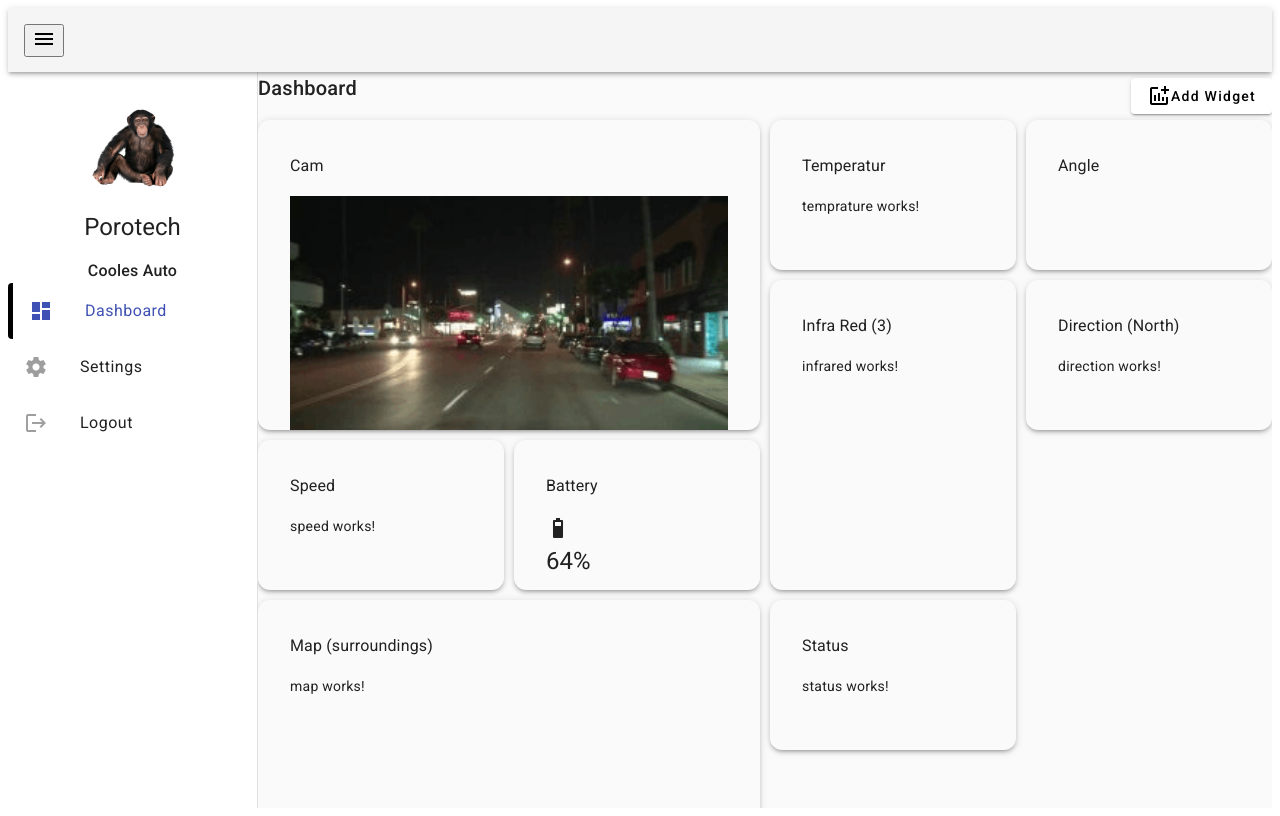
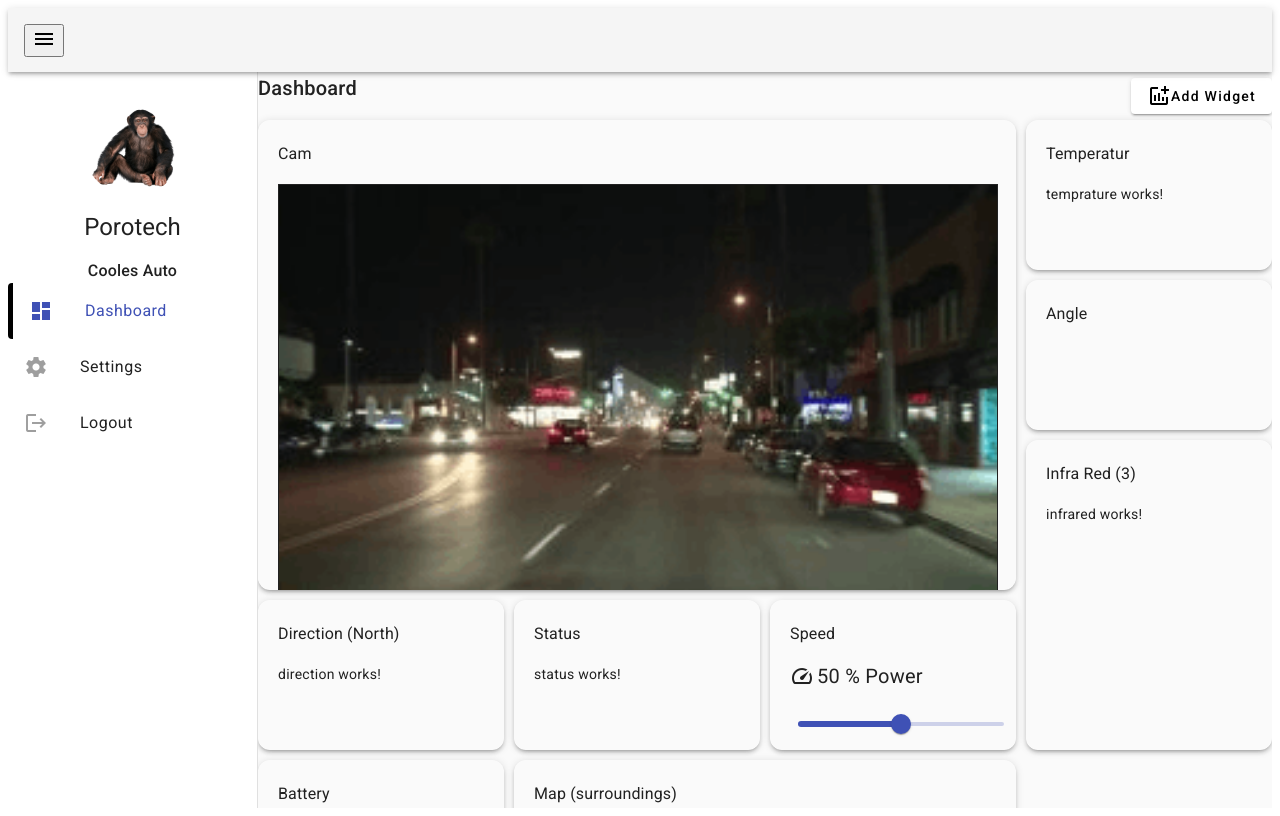
Before and after one commit to fes-wiesbaden/23be13-p3-iot-gruppe-5-porotech-industries, an Angular app: page /dashboard in a window 1280 px wide. Built offline with nearby package versions, Linux system fonts and the light colour scheme.

Commit message:
some style changes + speed control slider

```diff
--- a/src/app/components/widget/widget-options/widget-options.component.ts
+++ b/src/app/components/widget/widget-options/widget-options.component.ts
@@ -51,10 +51,11 @@ import { MatButtonToggleGroup } from '@angular/material/button-toggle';
 
     display: flex;
     flex-direction: column;
-    justify-content: center;
+    justify-content: flex-start;
     align-items: center;
     box-sizing: border-box;
-     --mat-standard-button-toggle-height: 16px;
+
+    --mat-standard-button-toggle-height: 16px;
 
     > div {
       display: flex;
@@ -62,7 +63,6 @@ import { MatButtonToggleGroup } from '@angular/material/button-toggle';
       align-items: center;
       margin-bottom: 18px;
     }
-
   }
 
   .close-button {
--- a/src/app/components/widget/widget.component.ts
+++ b/src/app/components/widget/widget.component.ts
@@ -32,7 +32,7 @@ import { WidgetOptionsComponent } from "./widget-options/widget-options.componen
       position: relative;
       height: 100%;
       width: 100%;
-      padding: 32px;
+      padding: 20px;
       box-sizing: border-box;
       border-radius: inherit;
       overflow: hidden;
--- a/src/app/pages/dashboard/widgets/battery/battery.component.ts
+++ b/src/app/pages/dashboard/widgets/battery/battery.component.ts
@@ -5,8 +5,7 @@ import { Component } from '@angular/core';
   imports: [],
   template: `
   <div>
-    <i class="material-icons">battery_5_bar</i>
-    <h1>64%</h1>
+    <i class="material-icons battery_5_bar"></i><h1>64%</h1>
   </div>
   `,
   styles: ``
--- a/src/app/pages/dashboard/widgets/cam/cam.component.ts
+++ b/src/app/pages/dashboard/widgets/cam/cam.component.ts
@@ -9,20 +9,17 @@ import { Component } from '@angular/core';
       src="501-0667_t.png"
       class="cam-image"
       sizes="100vw"
+      [border]="1"
     />
   `,
 styles: `
-  :host {
-    display: block;
-    width: 100%;
-    height: 100%;
-  }
 
   .cam-image {
     width: 100%;
     height: 100%;
     object-fit: cover;
     display: block;
+    margin: 0 auto;
   }`
 })
 export class CamComponent {
--- a/src/app/pages/dashboard/widgets/speed/speed.component.ts
+++ b/src/app/pages/dashboard/widgets/speed/speed.component.ts
@@ -1,15 +1,66 @@
 import { Component } from '@angular/core';
+import { CommonModule } from '@angular/common';
+import { FormsModule } from '@angular/forms';
+import { MatButtonModule } from '@angular/material/button';
+import { MatIconModule } from '@angular/material/icon';
+import { MatSliderModule } from '@angular/material/slider';
 
 @Component({
   selector: 'app-speed',
-  imports: [],
+  standalone: true,
+  imports: [
+    CommonModule,
+    FormsModule,
+    MatButtonModule,
+    MatIconModule,
+    MatSliderModule,
+  ],
   template: `
-    <p>
-      speed works!
-    </p>
+    <div class="speed-display">
+      <mat-icon class="speed-icon">speed</mat-icon>
+      <span>{{ value }} % Power</span>
+    </div>
+
+    <div class="slider">
+      <mat-slider
+
+        class="example-margin"
+        [disabled]="disabled"
+        [max]="max"
+        [min]="min"
+        [step]="step"
+      >
+        <input matSliderThumb [(ngModel)]="value" />
+      </mat-slider>
+    </div>
   `,
-  styles: ``
+  styles: [`
+    .speed-display {
+      display: flex;
+      align-items: center;
+      gap: 3px;
+      font-size: 20px;
+      margin-bottom: 12px;
+    }
+
+    .speed-icon {
+      font-size: 24px;
+    }
+
+    .example-margin {
+      width: 100%;
+    }
+
+    .slider {
+      align: center;
+    }
+  `],
 })
 export class SpeedComponent {
-
+  value = 50;
+  min = 0;
+  max = 100;
+  step = 1;
+  disabled = false;
+center: any;
 }
--- a/src/app/services/dashboard.service.ts
+++ b/src/app/services/dashboard.service.ts
@@ -17,8 +17,74 @@ export class DashboardService {
       id: 1,
       label: 'Cam',
       content: CamComponent,
+      rows: 3,
+      columns: 3
+    },
+    {
+      id: 2,
+      label: 'Temperatur',
+      content: TempratureComponent,
+      rows: 1,
+      columns: 1,
+    },
+    {
+      id: 3,
+      label: 'Angle',
+      content: AngleComponent,
+      rows: 1,
+      columns: 1
+    },
+    {
+      id: 4,
+      label: 'Direction (North)',
+      content: DirectionComponent,
+      rows: 1,
+      columns: 1
+    },
+    {
+      id: 5,
+      label: 'Status',
+      content: StatusComponent,
+      rows: 1,
+      columns: 1
+    },
+    {
+      id: 6,
+      label: 'Speed',
+      content: SpeedComponent,
+      rows: 1,
+      columns: 1
+    },
+        {
+      id: 7,
+      label: 'Infra Red (3)',
+      content: InfraredComponent,
+      rows: 2,
+      columns: 1
+    },
+    {
+      id: 8,
+      label: 'Battery',
+      content: BatteryComponent,
+      rows: 1,
+      columns: 1
+    },
+    {
+      id: 9,
+      label: 'Map (surroundings)',
+      content: MapComponent,
       rows: 2,
       columns: 2
+    },
+  ]);
+
+  addedWidgets = signal<Widget[]>([
+    {
+      id: 1,
+      label: 'Cam',
+      content: CamComponent,
+      rows: 3,
+      columns: 3
     },
     {
       id: 2,
@@ -50,98 +116,32 @@ export class DashboardService {
     },
     {
       id: 6,
+      label: 'Status',
+      content: StatusComponent,
+      rows: 1,
+      columns: 1
+    },
+    {
+      id: 7,
       label: 'Speed',
       content: SpeedComponent,
       rows: 1,
       columns: 1
     },
     {
-      id: 7,
+      id: 8,
       label: 'Battery',
       content: BatteryComponent,
       rows: 1,
       columns: 1
     },
     {
-      id: 8,
+      id: 9,
       label: 'Map (surroundings)',
       content: MapComponent,
       rows: 2,
       columns: 2
     },
-    {
-      id: 9,
-      label: 'Status',
-      content: StatusComponent,
-      rows: 1,
-      columns: 1
-    }
-  ]);
-
-  addedWidgets = signal<Widget[]>([
-    {
-      id: 1,
-      label: 'Cam',
-      content: CamComponent,
-      rows: 2,
-      columns: 2
-    },
-    {
-      id: 2,
-      label: 'Temperatur',
-      content: TempratureComponent,
-      rows: 1,
-      columns: 1,
-    },
-    {
-      id: 3,
-      label: 'Angle',
-      content: AngleComponent,
-      rows: 1,
-      columns: 1
-    },
-    {
-      id: 4,
-      label: 'Infra Red (3)',
-      content: InfraredComponent,
-      rows: 2,
-      columns: 1
-    },
-    {
-      id: 5,
-      label: 'Direction (North)',
-      content: DirectionComponent,
-      rows: 1,
-      columns: 1
-    },
-    {
-      id: 6,
-      label: 'Speed',
-      content: SpeedComponent,
-      rows: 1,
-      columns: 1
-    },
-    {
-      id: 7,
-      label: 'Battery',
-      content: BatteryComponent,
-      rows: 1,
-      columns: 1
-    },
-    {
-      id: 8,
-      label: 'Map (surroundings)',
-      content: MapComponent,
-      rows: 2,
-      columns: 2
-    },
-    {
-      id: 9,
-      label: 'Status',
-      content: StatusComponent,
-      rows: 1,
-      columns: 1
-    }
   ]);
 
   widgetsToAdd = computed(() => {
```
